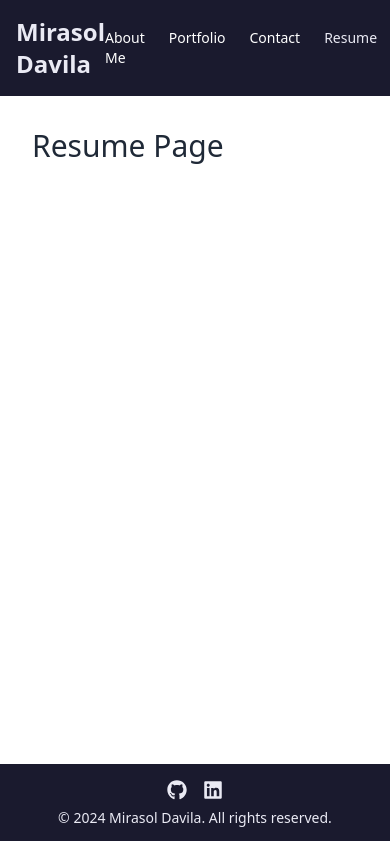
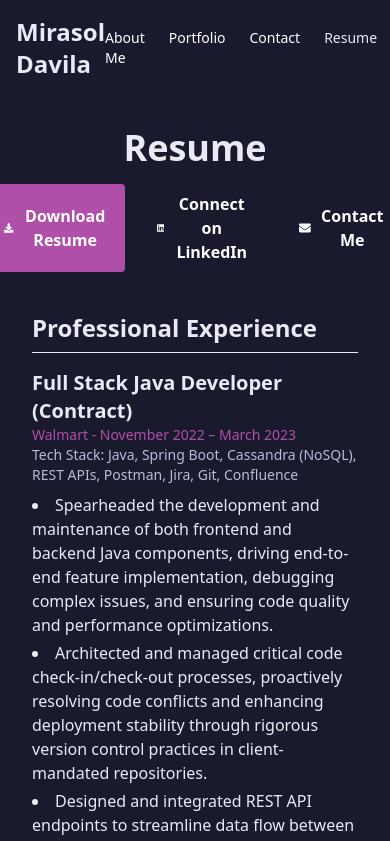
Before and after one commit to mirasoldavila13/React-Portfolio, a React (Vite) app in the folder react-portfolio/: page /resume in a window 390 px wide. Shown: the top 841 px of the page. Built offline with nearby package versions, Linux system fonts and the light colour scheme; no server answers.

Commit message:
Implemented the Resume.tsx using Tailwind css for responsive design, Daisy UI for pre-styled components, and Framer Motion for smooth animation and interactive transitions.

```diff
--- a/react-portfolio/src/pages/Resume.tsx
+++ b/react-portfolio/src/pages/Resume.tsx
@@ -1,4 +1,78 @@
+import { motion } from "framer-motion";
+import { FaDownload, FaLinkedin, FaEnvelope } from "react-icons/fa";
+
 function Resume() {
-    return <h2 className="text-3xl p-8">Resume Page</h2>;
-  }
-  export default Resume;
+  return (
+    <main className="min-h-screen bg-primaryBg text-textLight p-8 md:p-12 flex flex-col items-center">
+      <header className="text-center mb-10">
+        <h1 className="text-4xl font-bold mb-4">Resume</h1>
+        <div className="flex justify-center gap-4 mt-4">
+          <a
+            href="/resume.pdf"
+            download="Mirasol_Davila_Resume.pdf"
+            className="inline-flex items-center bg-accent1 text-white font-semibold py-2 px-4 rounded hover:bg-accent2 transition-colors"
+          >
+            <FaDownload className="mr-2" />
+            Download Resume
+          </a>
+          <a
+            href="https://www.linkedin.com/in/mirasoldavila"
+            target="_blank"
+            rel="noopener noreferrer"
+            className="inline-flex items-center bg-blue-600 text-white font-semibold py-2 px-4 rounded hover:bg-blue-700 transition-colors"
+          >
+            <FaLinkedin className="mr-2" />
+            Connect on LinkedIn
+          </a>
+          <a
+            href="/contact"
+            className="inline-flex items-center bg-green-600 text-white font-semibold py-2 px-4 rounded hover:bg-green-700 transition-colors"
+          >
+            <FaEnvelope className="mr-2" />
+            Contact Me
+          </a>
+        </div>
+      </header>
+      <section className="max-w-5xl w-full grid gap-12 md:grid-cols-2">
+        {/* Professional Experience Section */}
+        <motion.section
+          initial={{ opacity: 0, y: 20 }}
+          animate={{ opacity: 1, y: 0 }}
+          transition={{ duration: 0.5 }}
+          className="mb-10"
+          aria-labelledby="experience-heading"
+        >
+          <h2 id="experience-heading" className="text-2xl font-semibold mb-4 border-b border-gray-600 pb-2">Professional Experience</h2>
+          <article className="space-y-4">
+            {/* Full Stack Java Developer */}
+            <article>
+              <h3 className="text-xl font-bold">Full Stack Java Developer (Contract)</h3>
+              <p className="text-sm text-accent1">Walmart - November 2022 – March 2023</p>
+              <p className="text-sm text-accent2">Tech Stack: Java, Spring Boot, Cassandra (NoSQL), REST APIs, Postman, Jira, Git, Confluence</p>
+              <ul className="list-disc list-inside mt-2 space-y-1">
+                <li>Spearheaded the development and maintenance of both frontend and backend Java components, driving end-to-end feature implementation, debugging complex issues, and ensuring code quality and performance optimizations.</li>
+                <li>Architected and managed critical code check-in/check-out processes, proactively resolving code conflicts and enhancing deployment stability through rigorous version control practices in client-mandated repositories.</li>
+                <li>Designed and integrated REST API endpoints to streamline data flow between client-side and backend services, optimizing response times and supporting high-availability operations in a large-scale environment.</li>
+                <li>Collaborated with cross-functional teams in Agile Scrum ceremonies, leading discussions on Jira tickets and user stories, and consistently aligning project deliverables with strategic objectives through detailed progress updates.</li>
+                <li>Operated autonomously to meet stringent client standards and project guidelines, consistently delivering high-quality code and adhering to all processes and protocols with minimal oversight.</li>
+              </ul>
+            </article>
+
+            {/* Administrative Assistant */}
+            <article>
+              <h3 className="text-xl font-bold">Administrative Assistant</h3>
+              <p className="text-sm text-accent1">California State University, Los Angeles - January 2020 - May 2021</p>
+              <ul className="list-disc list-inside mt-2 space-y-1">
+                <li>Streamlined departmental operations, resulting in a 90% improvement in efficiency through workflow re-engineering and enhanced cross-team communication, meeting organizational goals ahead of deadlines.</li>
+                <li>Launched a new major for the technology department, driving a 90% increase in student enrollment and supporting growth and diversity goals, adapting quickly to changing academic requirements.</li>
+              </ul>
+            </article>
+
+          </article>
+        </motion.section>
+      </section>
+    </main>
+  );
+}
+
+export default Resume;
```
